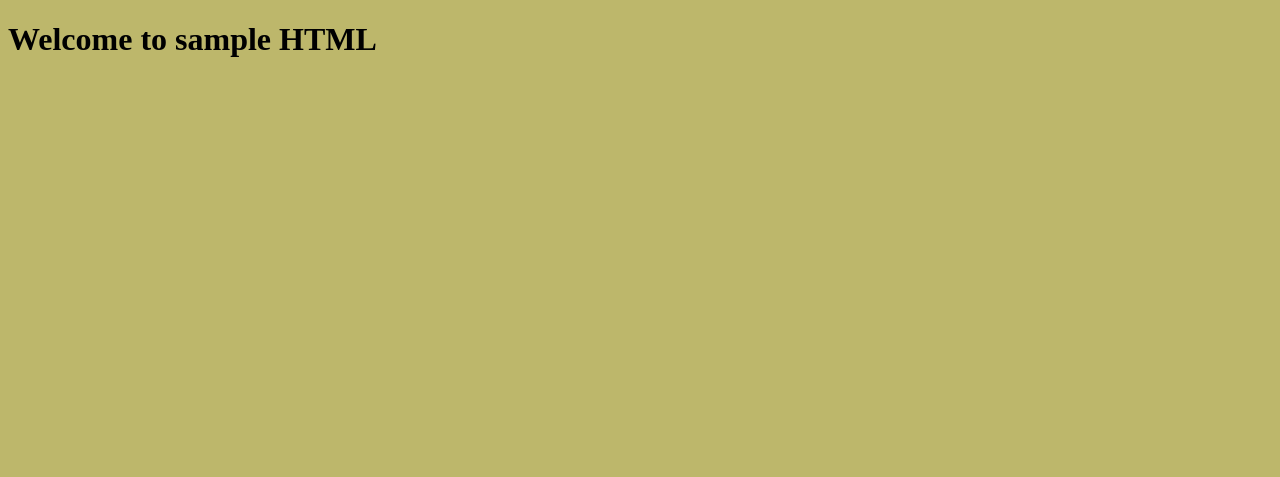
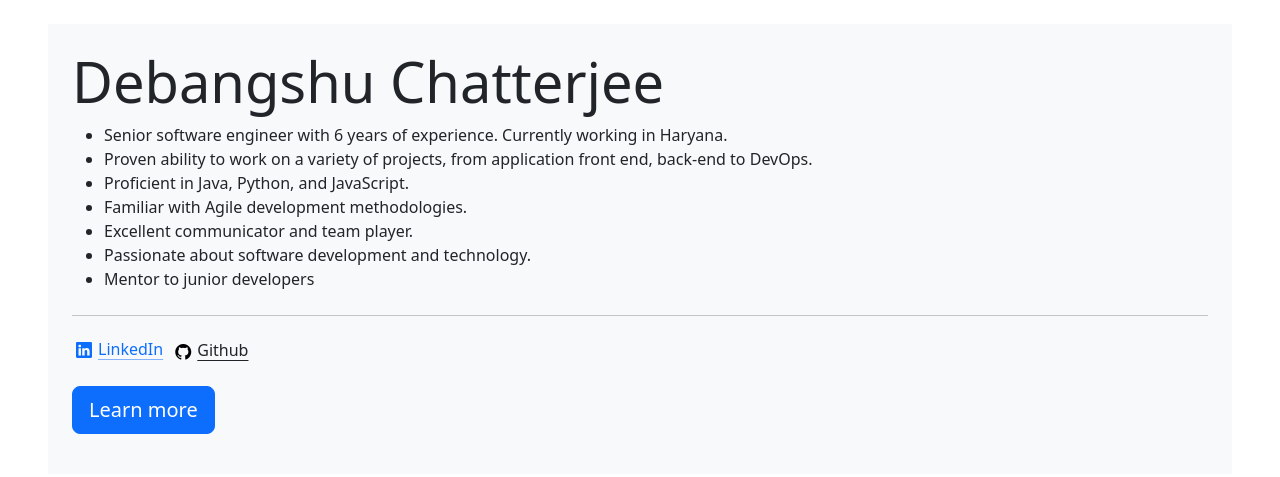
Before and after one commit to deba2510/webapp, a plain HTML site: page index.html in a window 1280 px wide. Drawn offline with nearby package versions, Linux system fonts and the light colour scheme.

Commit message:
Initial personal profile added

```diff
--- a/index.html
+++ b/index.html
@@ -3,12 +3,57 @@
 <head>
     <meta charset="UTF-8">
     <meta name="viewport" content="width=device-width, initial-scale=1.0">
+    <link rel="stylesheet" href="https://cdn.jsdelivr.net/npm/bootstrap@5.3.1/dist/css/bootstrap.min.css">
+    <link rel="stylesheet" href="https://cdn.jsdelivr.net/npm/bootstrap-icons@1.10.5/font/bootstrap-icons.css">
+    <script src="https://cdn.jsdelivr.net/npm/bootstrap@5.3.1/dist/js/bootstrap.bundle.min.js"></script>
+    <script src="https://cdn.jsdelivr.net/npm/@popperjs/core@2.11.8/dist/umd/popper.min.js" integrity="sha384-I7E8VVD/ismYTF4hNIPjVp/Zjvgyol6VFvRkX/vR+Vc4jQkC+hVqc2pM8ODewa9r" crossorigin="anonymous"></script>
+    <script src="https://cdn.jsdelivr.net/npm/bootstrap@5.3.1/dist/js/bootstrap.min.js" integrity="sha384-Rx+T1VzGupg4BHQYs2gCW9It+akI2MM/mndMCy36UVfodzcJcF0GGLxZIzObiEfa" crossorigin="anonymous"></script>
     <title>Webapps application</title>
-
 </head>
-<body style="background-color:darkkhaki;">
-    <div class="example">
-        <h1> Welcome to sample HTML</h1>
+<body>
+    <div class="mx-5 py-4">
+        <div class="container-fluid bg-body-tertiary p-4">
+            <h1 class="display-4" id="BSBHeader">Debangshu Chatterjee</h1>
+            <ul>
+                <li>
+                    Senior software engineer with 6 years of experience. Currently working in Haryana.
+                </li>
+                <li>
+                    Proven ability to work on a variety of projects, from application front end, back-end to DevOps.
+                </li>
+                <li>
+                    Proficient in Java, Python, and JavaScript.
+                </li>
+                <li>
+                    Familiar with Agile development methodologies.
+                </li>
+                <li>
+                    Excellent communicator and team player.
+                </li>
+                <li>
+                    Passionate about software development and technology.
+                </li>
+                <li>
+                    Mentor to junior developers
+                </li>
+            </ul>
+            <hr class="my-4">
+            <h6>
+                <a class="icon-link px-1" href="https://in.linkedin.com/">
+                    <svg xmlns="http://www.w3.org/2000/svg" width="16" height="16" fill="currentColor" class="bi bi-linkedin" viewBox="0 0 16 16">
+                        <path d="M0 1.146C0 .513.526 0 1.175 0h13.65C15.474 0 16 .513 16 1.146v13.708c0 .633-.526 1.146-1.175 1.146H1.175C.526 16 0 15.487 0 14.854V1.146zm4.943 12.248V6.169H2.542v7.225h2.401zm-1.2-8.212c.837 0 1.358-.554 1.358-1.248-.015-.709-.52-1.248-1.342-1.248-.822 0-1.359.54-1.359 1.248 0 .694.521 1.248 1.327 1.248h.016zm4.908 8.212V9.359c0-.216.016-.432.08-.586.173-.431.568-.878 1.232-.878.869 0 1.216.662 1.216 1.634v3.865h2.401V9.25c0-2.22-1.184-3.252-2.764-3.252-1.274 0-1.845.7-2.165 1.193v.025h-.016a5.54 5.54 0 0 1 .016-.025V6.169h-2.4c.03.678 0 7.225 0 7.225h2.4z"/>
+                    </svg>
+                    LinkedIn
+                </a>
+                <a class="icon-link link-dark px-1" href="https://github.com/" style="color: black;">
+                    <i class="bi bi-github" style = "color:black"></i>
+                    Github
+                </a>
+            </h6>
+            <div class="py-3">
+                <a class="btn btn-primary btn-lg" href="#" role="button">Learn more</a>
+            </div>
+        </div>
     </div>
 </body>
 <script  src="./scripts/script.js"></script>
--- a/scripts/script.js
+++ b/scripts/script.js
@@ -46,8 +46,8 @@ function arrayListFunction(...arrayList){
     }));
 
     // DOCUMENT QUERY SELECTOR
-    document.querySelector(".example").addEventListener('click', function(event){
-        console.log(event.srcElement);
+    document.querySelector("#BSBHeader").addEventListener('click', function(event){
+        console.log(event.target);
     });
 
     // ARRAY DESTRUCTURING
@@ -124,3 +124,11 @@ const testObject = {
 
 testObject.printHello();
 testObject.printName();
+
+// Enhanced Object Literal (Computed property Name)
+const dynamicVar = "username";
+const sampleObject = {
+    [dynamicVar] : "Debangshu",
+    empNo : 60003354
+};
+console.log(sampleObject);
```
